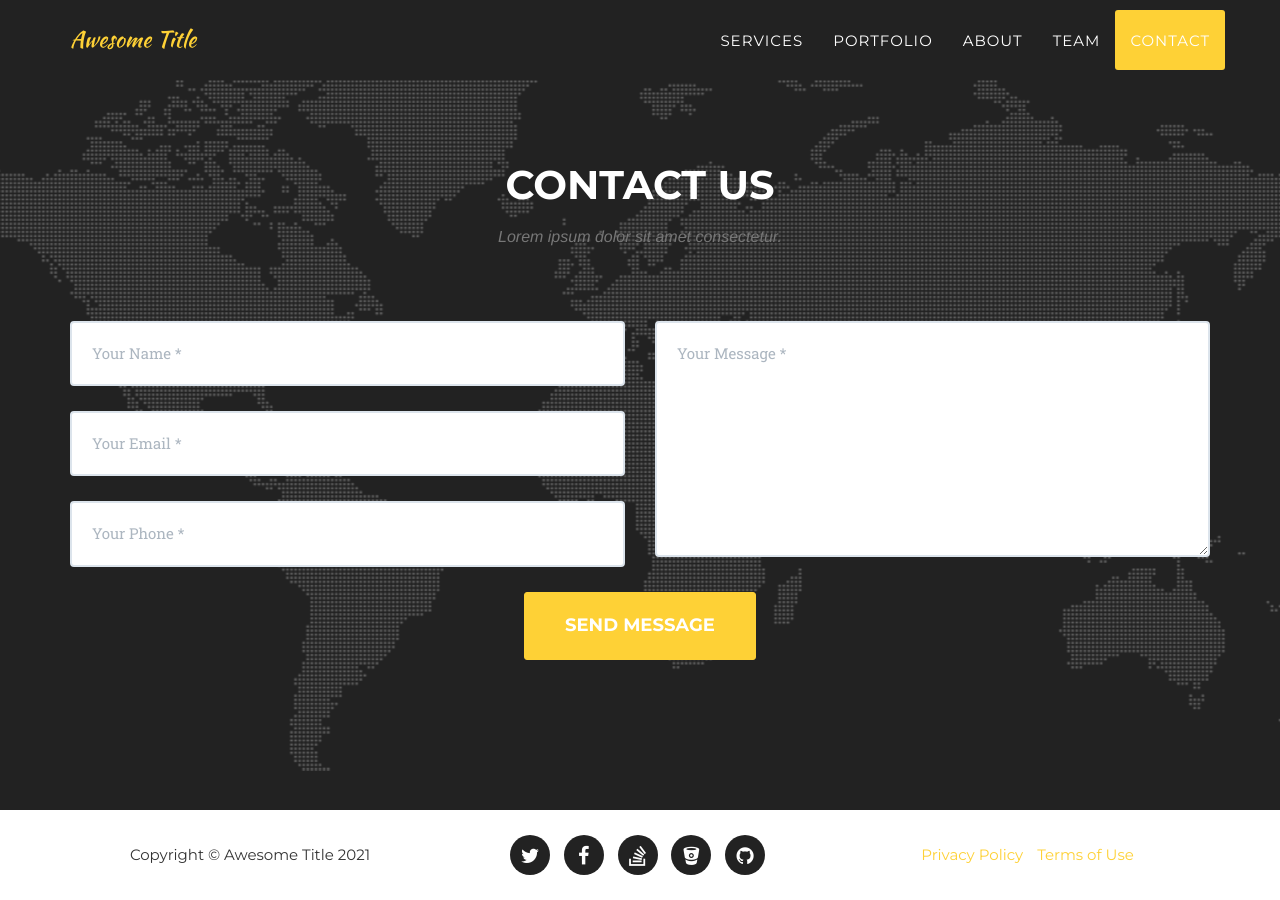
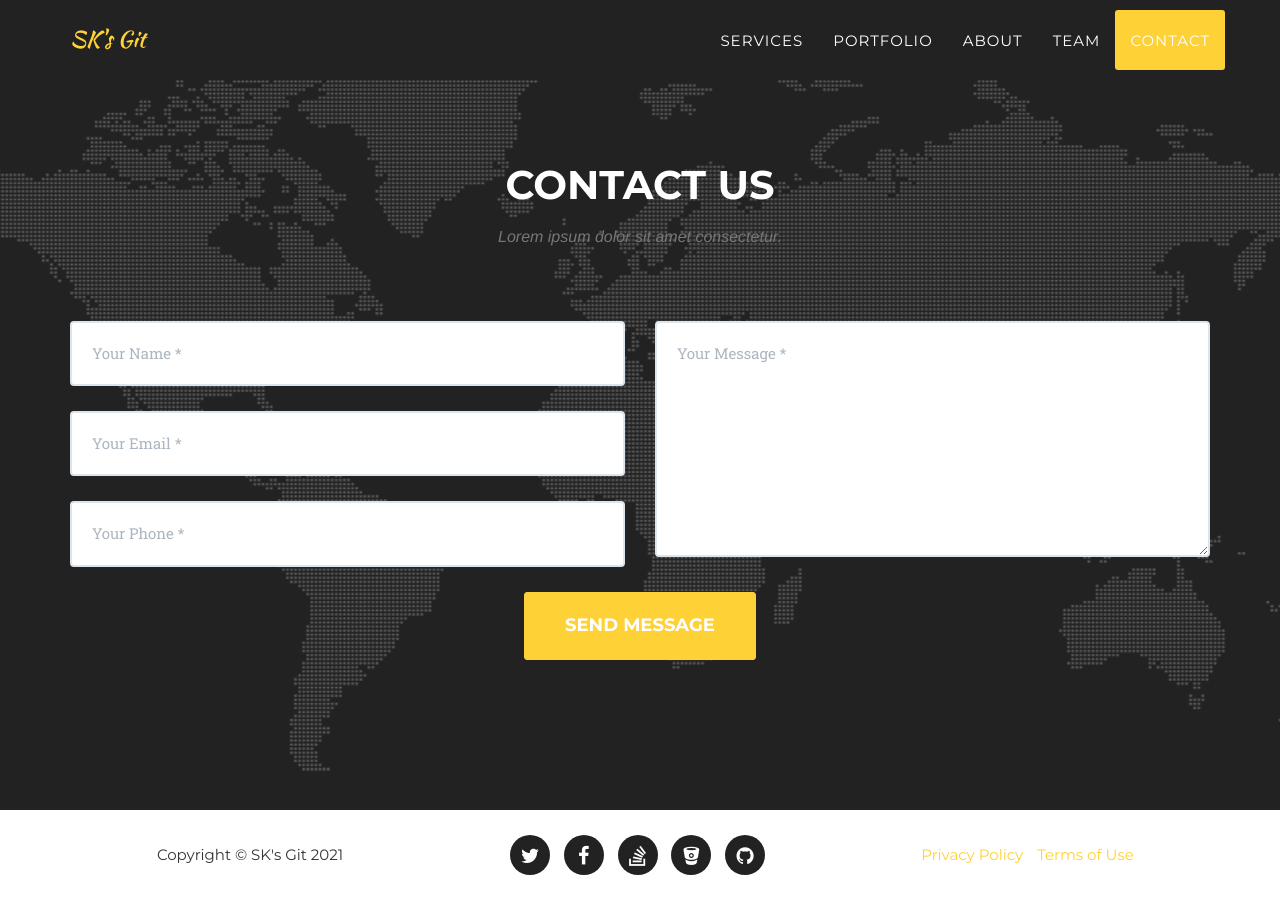
Before and after one commit to yinshengkai/yinshengkai.github.io, a Jekyll site: the page built from index.html, in a window 1280 px wide and 900 px high, scrolled down 5636 px. Built offline with Jekyll 4.4.1, drawn with Linux system fonts in a browser that asks for light colours; some web fonts are replaced.

Commit message:
Update _config.yml

```diff
--- a/_config.yml
+++ b/_config.yml
@@ -1,9 +1,9 @@
-url: https://y7kim.github.io
+url: https://yinshengkai.github.io
 baseurl: /agency-jekyll-theme/
 
 # Site settings
-title: Awesome Title
-email: your-email@domain.com
+title: SK's Git
+email: hi@yinshengkai.com
 description: "Write an awesome description for your new site here. You can edit this line in _config.yml. It will appear in your document head meta (for Google search results) and in your feed.xml site description."
 
 
```
